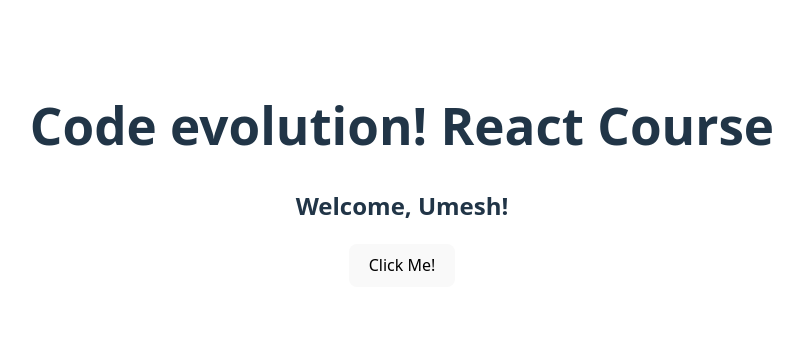
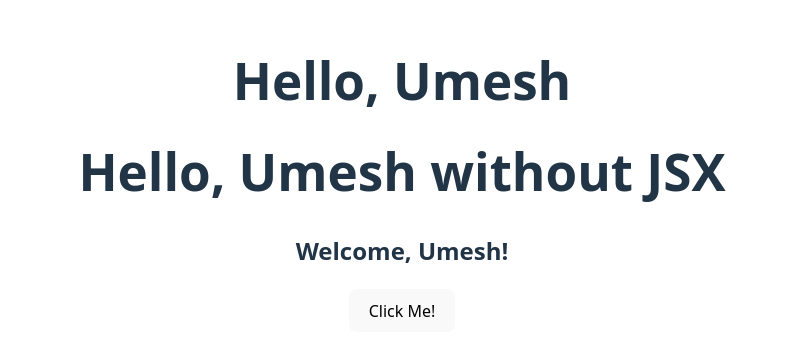
Before and after one commit to umeshraj/react19-tutorial, a React (Vite) app: page / in a window 1280 px wide. Shown: the part 225-580 px from the top of the page, without its empty margins (238-1041 px from the left). Built offline with nearby package versions, Linux system fonts and the light colour scheme.

Commit message:
Hello w/o JSX

```diff
--- a/src/App.jsx
+++ b/src/App.jsx
@@ -2,13 +2,14 @@
 
 import {Welcome} from './Welcome'
 import {Button} from './Button'
-
+import { Hello, HelloWithoutJSX} from './Hello'
 
 function App() {
 
   return (
     <div>
-      <h1>Code evolution! React Course</h1>
+      <Hello />
+      <HelloWithoutJSX />
       <Welcome />
       <Button />
     </div>
--- /dev/null
+++ b/src/Hello.jsx
@@ -0,0 +1,14 @@
+import React from "react"
+
+export const Hello = () => {
+  return (
+    <div id="container">
+        <h1>Hello, Umesh</h1>
+    </div>
+  )
+}
+
+export const HelloWithoutJSX = () => {
+    return React.createElement("div", {id: "container"},
+        React.createElement("h1", null, "Hello, Umesh without JSX"))
+}
```
